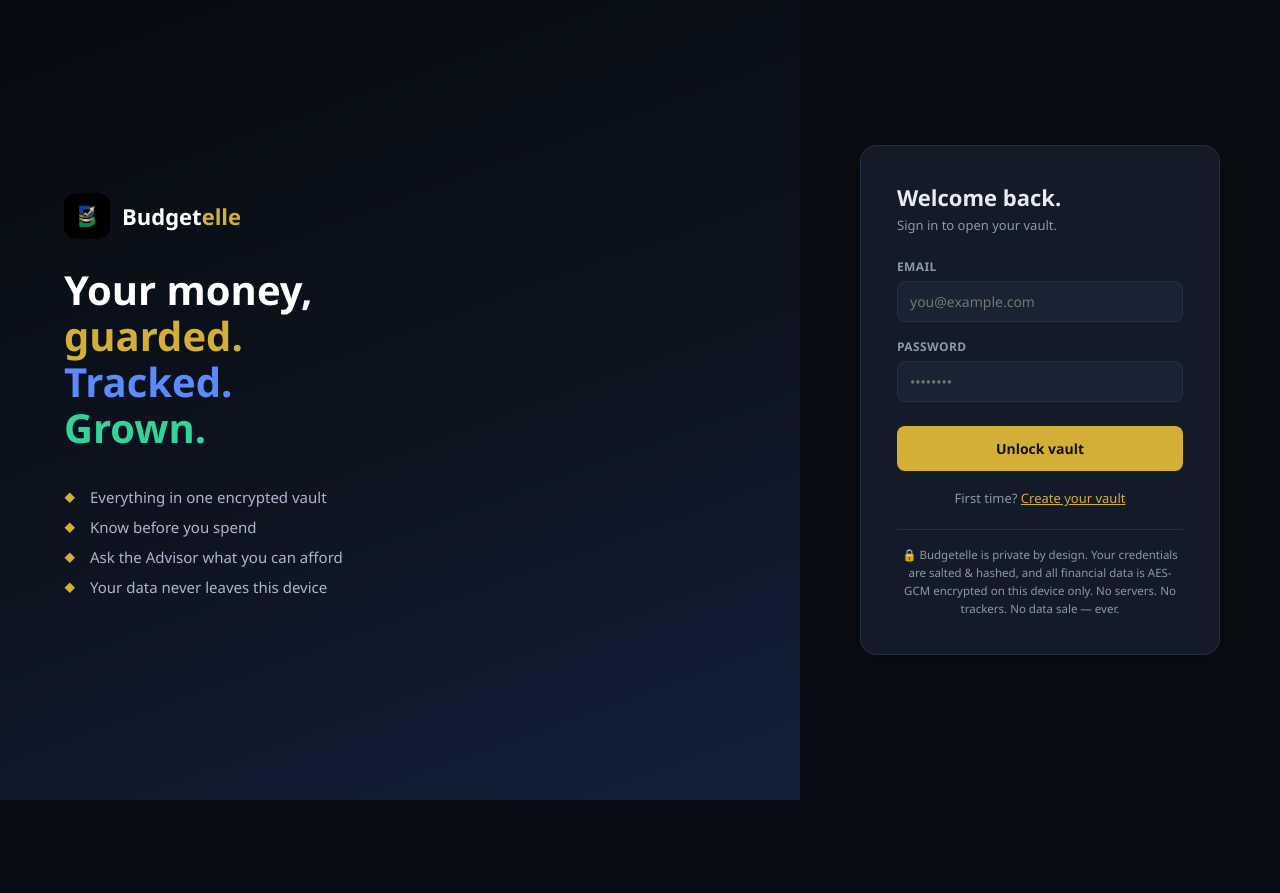
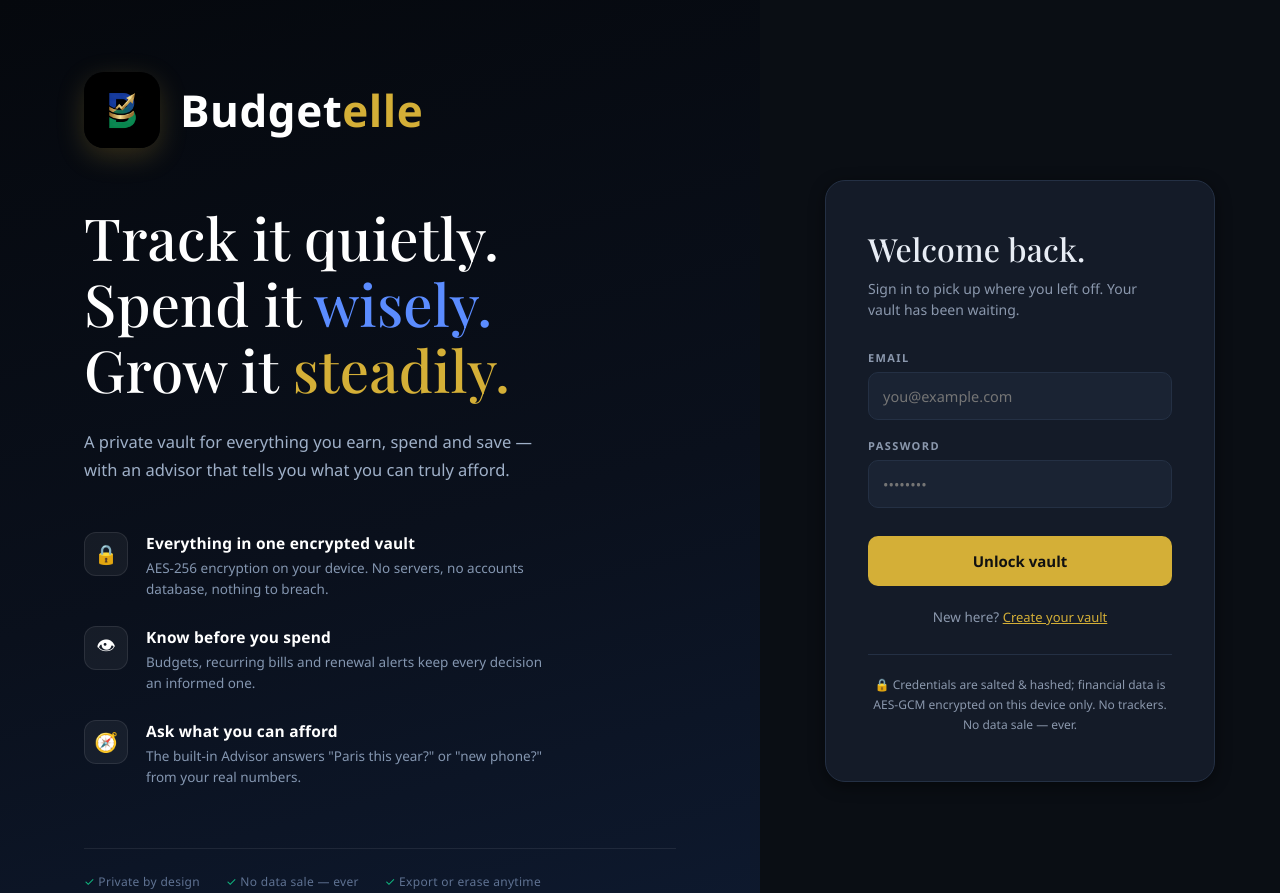
Before and after one commit to dredscruz/budgetelle, a plain HTML site: page index.html in a window 1280 px wide. Shown: the top 893 px of the page. Before the commit the page ends 800 px from the top, so only its background shows below. Drawn offline with nearby package versions, Linux system fonts and the light colour scheme.

Commit message:
Redesign login: serif typography, larger branding, balanced feature blocks

```diff
--- a/index.html
+++ b/index.html
@@ -5,6 +5,9 @@
 <meta name="viewport" content="width=device-width, initial-scale=1.0">
 <title>Budgetelle — Your money, in one vault</title>
 <link rel="icon" href="assets/logo.png">
+<link rel="preconnect" href="https://fonts.googleapis.com">
+<link rel="preconnect" href="https://fonts.gstatic.com" crossorigin>
+<link href="https://fonts.googleapis.com/css2?family=Playfair+Display:wght@400;500;600&display=swap" rel="stylesheet">
 <style>
 :root{
   --bg:#0a0e14; --bg2:#0f1520; --card:#141b28; --card2:#1a2333;
@@ -33,32 +36,40 @@ input:focus,select:focus{outline:none;border-color:var(--gold)}
 
 /* ---------- LOGIN ---------- */
 #login-screen{display:flex;min-height:100vh}
-.login-brand{flex:1;background:linear-gradient(160deg,#060a10 0%,#0d1420 55%,#12203a 100%);display:flex;flex-direction:column;justify-content:center;padding:64px;color:#fff}
-.login-brand h1{font-size:40px;line-height:1.15;margin:28px 0 18px}
+.login-brand{flex:1.15;background:linear-gradient(165deg,#05080d 0%,#0a101c 55%,#0e1a30 100%);display:flex;flex-direction:column;justify-content:center;padding:72px 84px;color:#fff}
+.serif{font-family:'Playfair Display',Georgia,'Times New Roman',serif}
+.brand-row{display:flex;align-items:center;gap:20px;margin-bottom:56px}
+.brand-row img{width:76px;height:76px;border-radius:20px;box-shadow:0 8px 28px rgba(212,175,55,.22)}
+.brand-name{font-size:44px;font-weight:800;letter-spacing:.5px;color:#fff}
+.brand-name span{color:var(--gold)}
+.login-brand h1{font-family:'Playfair Display',Georgia,'Times New Roman',serif;font-weight:500;font-size:58px;line-height:1.14;margin:0 0 26px;letter-spacing:.2px}
 .login-brand h1 .g{color:var(--gold)} .login-brand h1 .b{color:#5b8cff} .login-brand h1 .gr{color:#34d399}
-.brand-row{display:flex;align-items:center;gap:12px}
-.brand-row img{width:46px;height:46px;border-radius:12px}
-.brand-name{font-size:22px;font-weight:700;color:#fff}
-.brand-name span{color:var(--gold)}
-.login-brand ul{list-style:none;margin-top:8px}
-.login-brand li{margin:10px 0;color:#aab7cc;font-size:15px;padding-left:26px;position:relative}
-.login-brand li::before{content:"◆";position:absolute;left:0;color:var(--gold);font-size:11px;top:3px}
-.login-panel{width:480px;display:flex;align-items:center;justify-content:center;background:var(--bg);padding:32px}
-.login-card{width:100%;max-width:360px;background:var(--card);border:1px solid var(--border);border-radius:16px;padding:36px;box-shadow:var(--shadow)}
-.login-card h2{margin-bottom:4px;font-size:22px}
-.login-card p.sub{color:var(--muted);font-size:13px;margin-bottom:24px}
-.field{margin-bottom:16px}
-.field label{display:block;font-size:12px;color:var(--muted);margin-bottom:6px;font-weight:600;letter-spacing:.4px;text-transform:uppercase}
-.login-card .btn{width:100%;margin-top:8px;padding:13px}
-.login-foot{margin-top:18px;text-align:center;font-size:13px;color:var(--muted)}
-.privacy-note{margin-top:22px;font-size:11.5px;color:var(--muted);text-align:center;line-height:1.55;border-top:1px solid var(--border);padding-top:16px}
+.login-desc{max-width:480px;color:#9fb0c8;font-size:16.5px;line-height:1.7;margin-bottom:48px;font-style:normal}
+.feat-list{display:flex;flex-direction:column;gap:26px;max-width:460px}
+.feat{display:flex;gap:18px;align-items:flex-start}
+.feat .ic{flex-shrink:0;width:44px;height:44px;border-radius:12px;display:flex;align-items:center;justify-content:center;font-size:19px;background:rgba(255,255,255,.05);border:1px solid rgba(255,255,255,.09)}
+.feat b{display:block;font-size:15.5px;margin-bottom:4px;color:#fff;font-weight:600;letter-spacing:.2px}
+.feat p{font-size:13.5px;color:#8496b0;line-height:1.55;margin:0}
+.trust-row{margin-top:60px;padding-top:24px;border-top:1px solid rgba(255,255,255,.08);font-size:12px;color:#5f7292;letter-spacing:.3px}
+.trust-row span{margin-right:26px;white-space:nowrap}
+.trust-row span::before{content:"✓ ";color:var(--green)}
+.login-panel{width:520px;display:flex;align-items:center;justify-content:center;background:var(--bg);padding:40px}
+.login-card{width:100%;max-width:390px;background:var(--card);border:1px solid var(--border);border-radius:20px;padding:46px 42px;box-shadow:var(--shadow)}
+.login-card h2{font-family:'Playfair Display',Georgia,'Times New Roman',serif;font-weight:500;font-size:32px;margin-bottom:8px;letter-spacing:.2px}
+.login-card p.sub{color:var(--muted);font-size:14px;margin-bottom:30px;line-height:1.5}
+.field{margin-bottom:18px}
+.field label{display:block;font-size:11px;color:var(--muted);margin-bottom:7px;font-weight:600;letter-spacing:1.4px;text-transform:uppercase}
+.field input,.field select{padding:13px 14px;border-radius:10px;font-size:14.5px}
+.login-card .btn{width:100%;margin-top:10px;padding:15px;font-size:15px;border-radius:10px}
+.login-foot{margin-top:22px;text-align:center;font-size:13.5px;color:var(--muted)}
+.privacy-note{margin-top:28px;font-size:12px;color:var(--muted);text-align:center;line-height:1.65;border-top:1px solid var(--border);padding-top:20px}
 .err{color:var(--red);font-size:13px;margin-top:8px;display:none}
 
 /* ---------- APP SHELL ---------- */
 #app{display:none}
 header.topbar{display:flex;align-items:center;gap:16px;padding:12px 24px;background:var(--bg2);border-bottom:1px solid var(--border);position:sticky;top:0;z-index:50}
-header .brand-row img{width:36px;height:36px;border-radius:9px}
-header .brand-name{font-size:17px}
+header .brand-row img{width:44px;height:44px;border-radius:12px}
+header .brand-name{font-size:24px;font-weight:800}
 .search-wrap{flex:1;max-width:420px;margin-left:12px}
 .cur-badge{font-size:12px;color:var(--gold);border:1px solid var(--gold);padding:4px 10px;border-radius:20px;font-weight:600}
 .icon-btn{background:transparent;border:1px solid var(--border);border-radius:8px;width:38px;height:38px;font-size:17px;color:var(--text)}
@@ -70,8 +81,8 @@ nav.sidebar{width:230px;background:var(--bg2);border-right:1px solid var(--borde
 .nav-sec{font-size:10.5px;letter-spacing:1.2px;text-transform:uppercase;color:var(--muted);opacity:.65;margin:16px 14px 6px}
 main.content{flex:1;padding:28px 32px;max-width:1200px}
 .page{display:none} .page.active{display:block}
-.page h1{font-size:26px;margin-bottom:4px}
-.page .sub{color:var(--muted);font-size:14px;margin-bottom:24px}
+.page h1{font-family:'Playfair Display',Georgia,'Times New Roman',serif;font-weight:500;font-size:30px;letter-spacing:.2px;margin-bottom:5px}
+.page .sub{color:var(--muted);font-size:14.5px;line-height:1.6;margin-bottom:26px}
 .page-head{display:flex;justify-content:space-between;align-items:flex-start;margin-bottom:22px;gap:16px;flex-wrap:wrap}
 
 /* cards & tables */
@@ -148,27 +159,33 @@ form.inline .field{margin-bottom:0;flex:1;min-width:130px}
 <!-- ============ LOGIN ============ -->
 <div id="login-screen">
   <div class="login-brand">
-    <div class="brand-row"><img src="assets/logo.png" alt="Budgetelle logo"><div class="brand-name">Budget<span>elle</span></div></div>
-    <h1>Your money,<br><span class="g">guarded.</span><br><span class="b">Tracked.</span><br><span class="gr">Grown.</span></h1>
-    <ul>
-      <li>Everything in one encrypted vault</li>
-      <li>Know before you spend</li>
-      <li>Ask the Advisor what you can afford</li>
-      <li>Your data never leaves this device</li>
-    </ul>
+    <div class="brand-row">
+      <img src="assets/logo.png" alt="Budgetelle logo">
+      <div class="brand-name">Budget<span>elle</span></div>
+    </div>
+    <h1>Track it quietly.<br>Spend it <span class="b">wisely.</span><br>Grow it <span class="g">steadily.</span></h1>
+    <p class="login-desc">A private vault for everything you earn, spend and save — with an advisor that tells you what you can truly afford.</p>
+    <div class="feat-list">
+      <div class="feat"><div class="ic">🔒</div><div><b>Everything in one encrypted vault</b><p>AES-256 encryption on your device. No servers, no accounts database, nothing to breach.</p></div></div>
+      <div class="feat"><div class="ic">👁</div><div><b>Know before you spend</b><p>Budgets, recurring bills and renewal alerts keep every decision an informed one.</p></div></div>
+      <div class="feat"><div class="ic">🧭</div><div><b>Ask what you can afford</b><p>The built-in Advisor answers "Paris this year?" or "new phone?" from your real numbers.</p></div></div>
+    </div>
+    <div class="trust-row">
+      <span>Private by design</span><span>No data sale — ever</span><span>Export or erase anytime</span>
+    </div>
   </div>
   <div class="login-panel">
     <div class="login-card">
       <h2>Welcome back.</h2>
-      <p class="sub">Sign in to open your vault.</p>
+      <p class="sub">Sign in to pick up where you left off. Your vault has been waiting.</p>
       <form id="login-form">
         <div class="field"><label>Email</label><input type="email" id="login-email" placeholder="you@example.com" required></div>
         <div class="field"><label>Password</label><input type="password" id="login-pass" placeholder="••••••••" required minlength="6"></div>
         <p class="err" id="login-err">Wrong email or password.</p>
         <button class="btn btn-gold" type="submit">Unlock vault</button>
       </form>
-      <p class="login-foot">First time? <button class="link-btn" onclick="signUp()">Create your vault</button></p>
-      <div class="privacy-note">🔒 Budgetelle is private by design. Your credentials are salted &amp; hashed, and all financial data is AES-GCM encrypted on this device only. No servers. No trackers. No data sale — ever.</div>
+      <p class="login-foot">New here? <button class="link-btn" onclick="signUp()">Create your vault</button></p>
+      <div class="privacy-note">🔒 Credentials are salted &amp; hashed; financial data is AES-GCM encrypted on this device only. No trackers. No data sale — ever.</div>
     </div>
   </div>
 </div>
```
Also changed, not shown: 1 other file.
